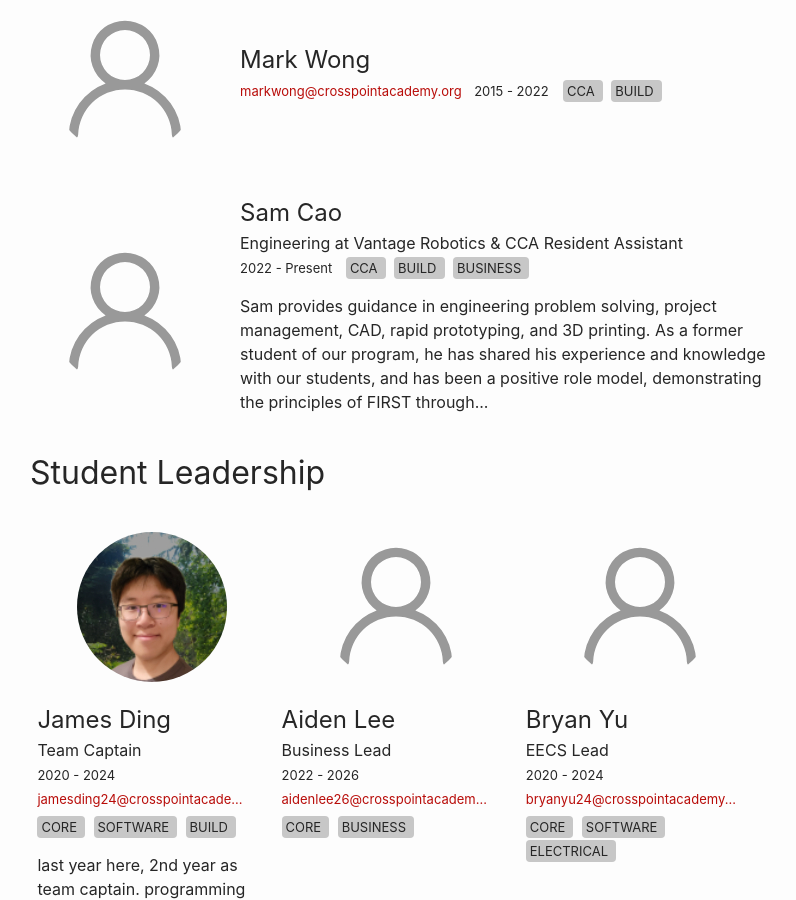
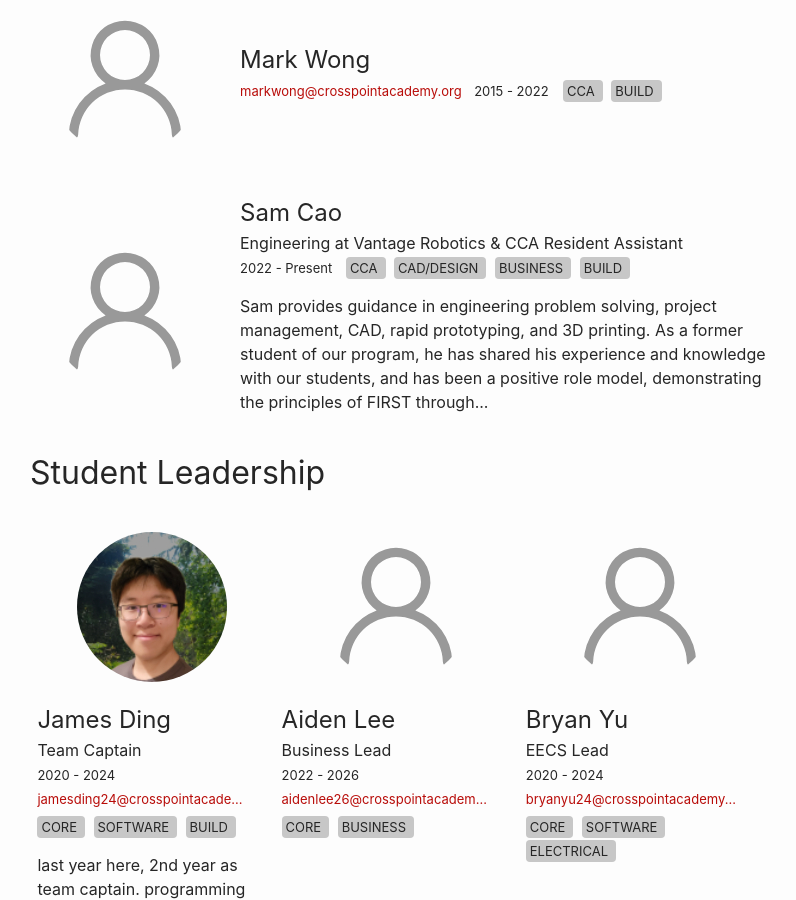
Before and after one commit to frc2204/website, a Jekyll site: the page built from members.md, in a window 1280 px wide and 900 px high, scrolled down 1585 px. Shown: the whole window, without its empty margins (240-1036 px from the left). Built offline with Jekyll 4.4.1, drawn with Linux system fonts in a browser that asks for light colours.

Commit message:
Update tags

```diff
--- a/_mentors/scao.md
+++ b/_mentors/scao.md
@@ -4,7 +4,8 @@ job: Engineering at Vantage Robotics & CCA Resident Assistant
 year_started: 2022
 tags:
   - cca
+  - cad/design
+  - business
   - build
-  - business
 ---
 Sam provides guidance in engineering problem solving, project management, CAD, rapid prototyping, and 3D printing. As a former student of our program, he has shared his experience and knowledge with our students, and has been a positive role model, demonstrating the principles of FIRST through Gracious Professionalism.
```
